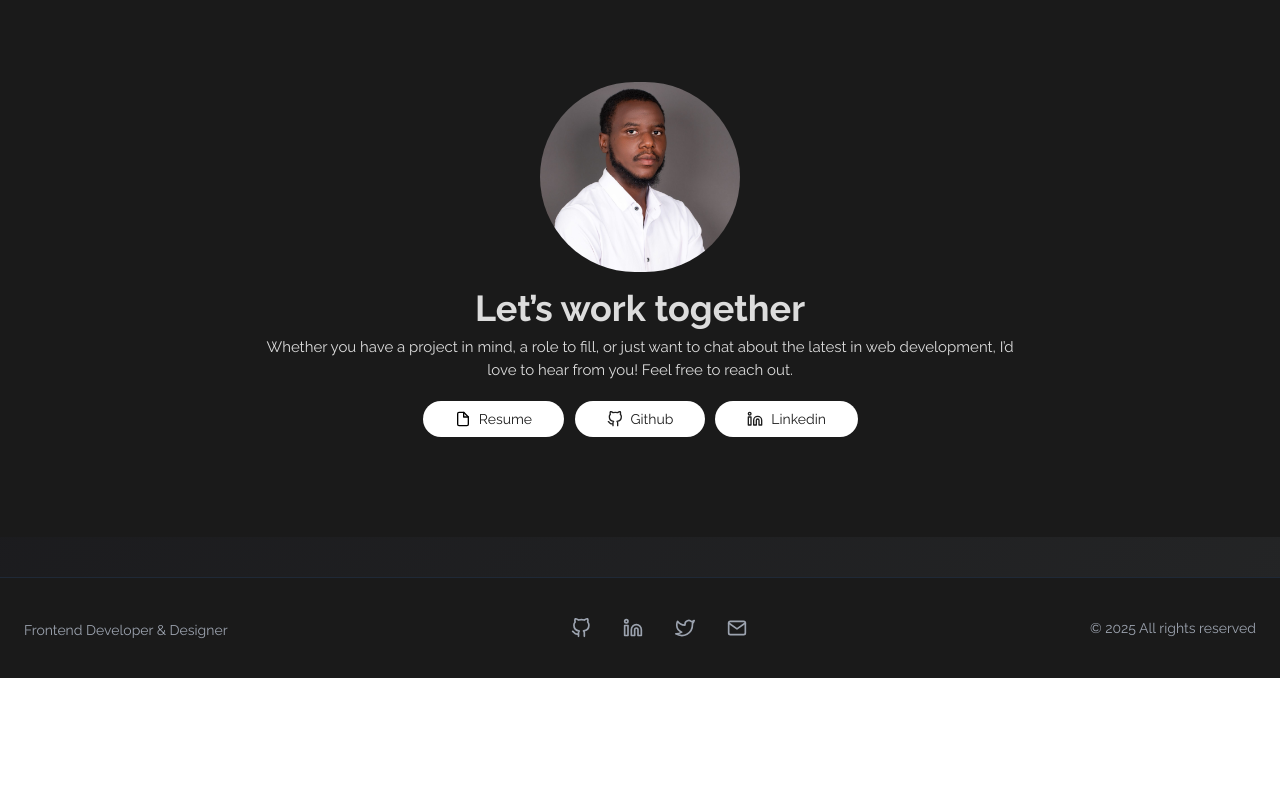
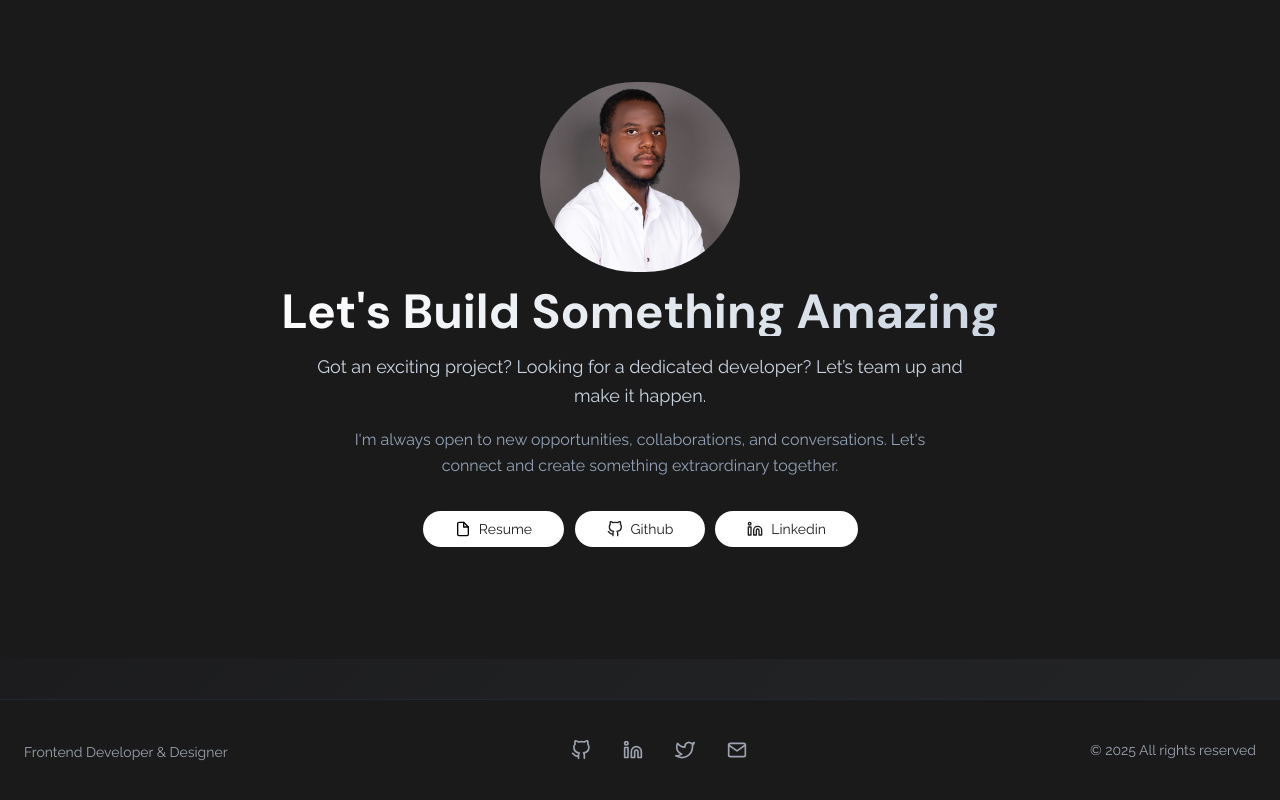
Before and after one commit to Forsyth01/Portfolio-website, a React (Vite) app: page /about in a window 1280 px wide. Shown: the part 1437-2237 px from the top of the page. Before the commit the page ends 2115 px from the top, so only its background shows below. Built offline with nearby package versions, Linux system fonts and the light colour scheme; a web font is replaced by a local one.

Commit message:
new commit

```diff
--- a/src/components/Contact.jsx
+++ b/src/components/Contact.jsx
@@ -8,31 +8,35 @@ import Mailbtn from "./button/Mailbtn";
 const Contact = () => {
   return (
     <div className="bg-[#1a1a1a] py-20">
-    <div className="md:w-[60%] w-[90%] m-auto  ">
+      <div className="md:w-[60%] w-[90%] m-auto">
         <div className="">
           <div className="flex flex-col justify-center py-4">
             <img
               src="/profilepic2.jpg"
               alt=""
-            className="h-[190px] w-[200px] m-auto object-cover rounded-full "
+              className="h-[190px] w-[200px] m-auto object-cover rounded-full"
             />
           </div>
-        <div className="text-center space-y-2">
-          <p className="xl:text-4xl text-3xl font-bold">Let’s work together</p>
-          <p>
-            Whether you have a project in mind, a role to fill, or just want to
-            chat about the latest in web development, I’d love to hear from you!
-            Feel free to reach out.
+          <div className="text-center space-y-4">
+            <h2 className="xl:text-5xl text-4xl font-bold bg-clip-text text-transparent bg-gradient-to-r from-white to-slate-300">
+              Let's Build Something Amazing
+            </h2>
+            <p className="text-slate-300 text-lg leading-relaxed max-w-2xl mx-auto">
+              Got an exciting project? Looking for a dedicated developer? Let’s team up and make it happen.
+            </p>
+            <p className="text-slate-400 text-base leading-relaxed max-w-xl mx-auto">
+              I'm always open to new opportunities, collaborations, and conversations.
+              Let's connect and create something extraordinary together.
             </p>
           </div>
 
           {/* Center the grid container */}
-        <div className="flex justify-center items-center my-5 ">
-          <div className="grid sm:grid-cols-3 grid-cols-3  sm:gap-1 place-items-center">
+          <div className="flex justify-center items-center my-8">
+            <div className="grid sm:grid-cols-3 grid-cols-3 sm:gap-1 place-items-center">
               <Resumebtn />
               <Githubtn />
               <Linkedinbtn />
-            {/* <Mailbtn color= "white" textColor="black"/> */}
+              {/* <Mailbtn color="white" textColor="black"/> */}
             </div>
           </div>
         </div>
```
Lines whose indentation alone changed are shown as unchanged.
